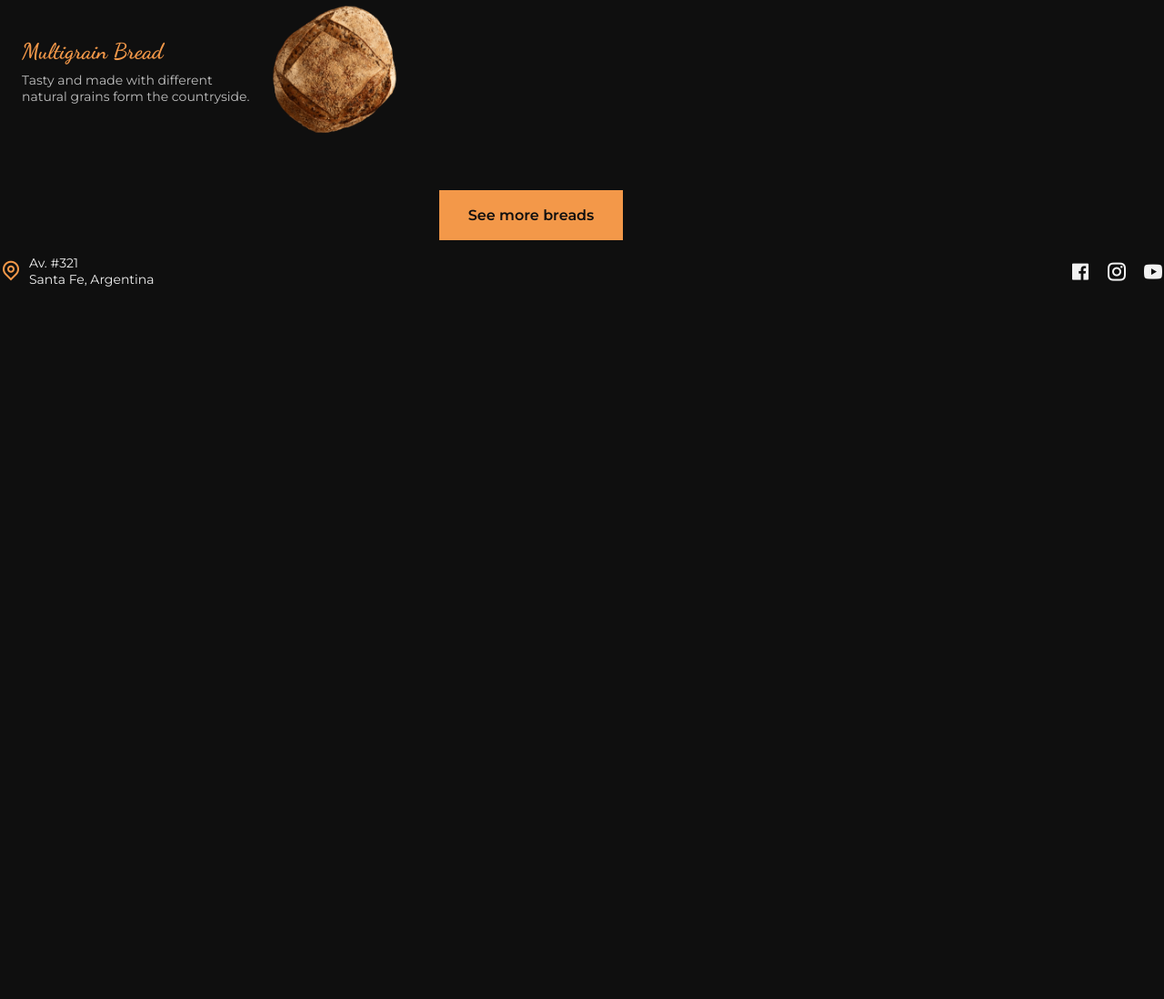
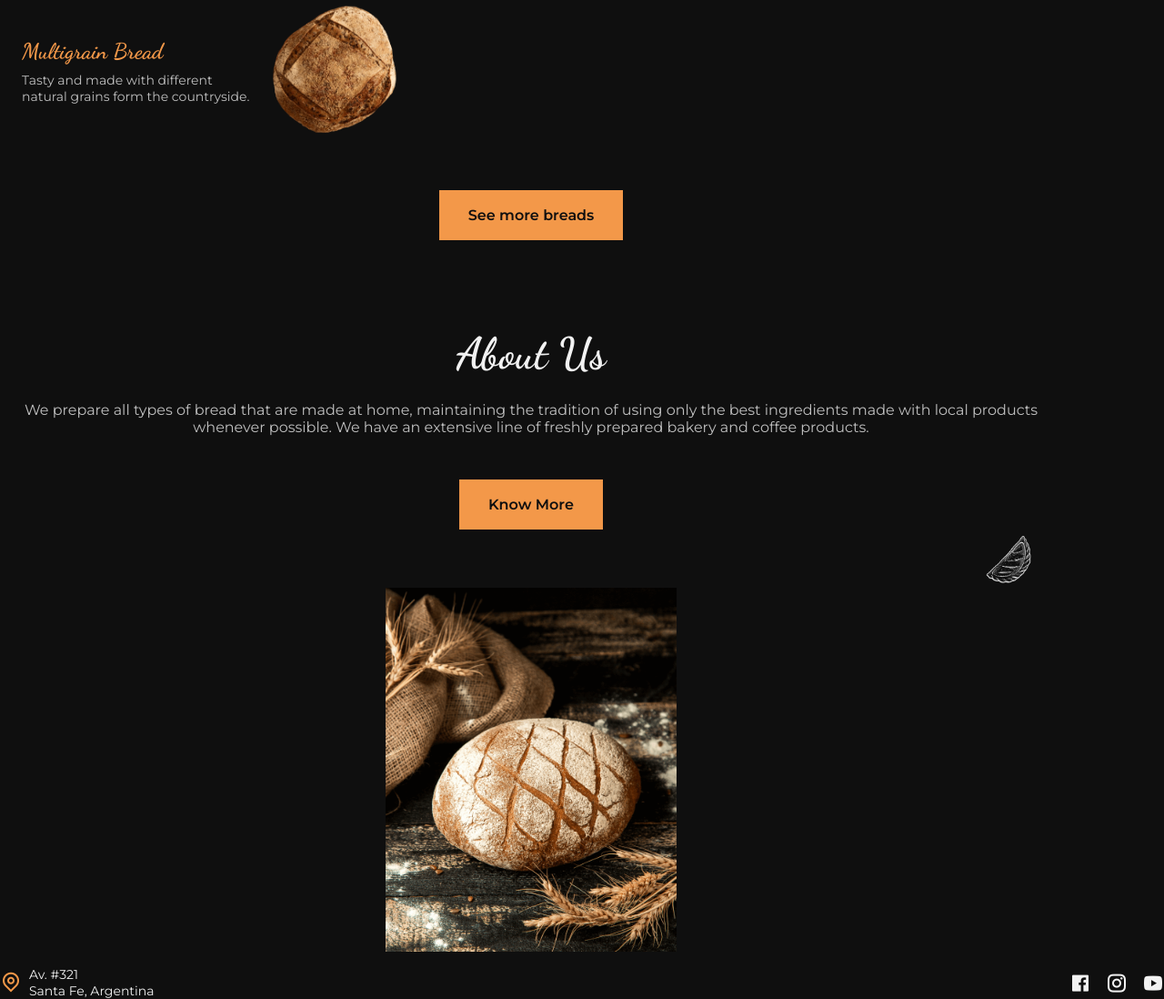
Before and after one commit to anaclara-95/bakery-website, a plain HTML site: page index.html in a window 1280 px wide. Shown: the part 1357-2455 px from the top of the page at 91% size. Before the commit the page ends 1673 px from the top, so only its background shows below. Drawn offline with nearby package versions, Linux system fonts and the light colour scheme.

Commit message:
seccion about

```diff
--- a/css/styles.css
+++ b/css/styles.css
@@ -164,7 +164,7 @@ img {
   cursor:pointer;
 }
 
-/* Navigation for mobile devices */
+/*********** Navigation for mobile devices ***********/
 
 @media screen and (max-width: 1150px) {
   .nav__menu {
@@ -221,13 +221,13 @@ img {
   left: 6rem;
 }
 
-/*show menu style*/
+/*********** show menu style ***********/
 
 .show-menu{
   right: 0;
 }
 
-/* Add blur header */
+/************ Add blur header ********/
 .blur-header::after{
   content:'';
   position: absolute;
@@ -243,7 +243,7 @@ img {
 
 
 
-/* Home */
+/************ Home *************/
 
 .home {
   position: relative;
@@ -344,7 +344,7 @@ img {
   color: var(--first-color);
 }
 
-/* Button */
+/*********** Button ***********/
 
 .button {
   display: inline-flex;
@@ -361,7 +361,7 @@ img {
 
 }
 
-/* New */
+/************ New **************/
 .new__container {
   padding-top: 1.5rem;
   row-gap: 3.5rem;
@@ -403,3 +403,34 @@ img {
   justify-self: center;
 
 }
+
+
+/******* ABOUT ********/
+
+.about__container {
+  row-gap: 4rem;
+}
+
+.about__data {
+  position: relative;
+  text-align: center;
+
+}
+
+.about__description {
+  margin-bottom: 3rem;
+
+}
+
+.about__bread {
+  width: 60px;
+  position: absolute;
+  bottom: 1ren;
+  right: 0;
+}
+
+.about__img {
+  width: 320px;
+  justify-self: center;
+
+}
--- a/index.html
+++ b/index.html
@@ -105,7 +105,7 @@
               <div class="new__data">
                 <h2 class="new__title">Rye Bread</h2>
                 <p class="new__description">
-                  Baked with healthy, gluten-free <br>
+                  Baked with healthy, gluten-free <br />
                   sourdough for good nutrition.
                 </p>
               </div>
@@ -116,7 +116,7 @@
               <div class="new__data">
                 <h2 class="new__title">Whole Grain Bread</h2>
                 <p class="new__description">
-                  Crispy and homemade prepared <br>
+                  Crispy and homemade prepared <br />
                   from organic yeast-free flour.
                 </p>
               </div>
@@ -127,9 +127,8 @@
               <div class="new__data">
                 <h2 class="new__title">Multigrain Bread</h2>
                 <p class="new__description">
-                  Tasty and made with different <br>
-                  natural grains form the
-                  countryside.
+                  Tasty and made with different <br />
+                  natural grains form the countryside.
                 </p>
               </div>
               <img src="/assets/new-bread-3.png" alt="image" class="new__img" />
@@ -140,9 +139,24 @@
         </div>
       </section>
 
+      <!--ABOUT-->
 
-
-
+      <section class="about section" id="about">
+        <div class="about__container container grid">
+          <div class="about__data">
+            <h2 class="section__title">About Us</h2>
+            <p class="about__description">
+              We prepare all types of bread that are made at home, maintaining
+              the tradition of using only the best ingredients made with local
+              products whenever possible. We have an extensive line of freshly
+              prepared bakery and coffee products.
+            </p>
+            <a href="#" class="button">Know More</a>
+            <img src="/assets/bread-2.png" alt="image" class="about__bread">
+          </div>
+          <img src="assets/about-bread.png" alt="" class="about__img">
+        </div>
+      </section>
 
       <footer class="home__footer">
         <div class="home__location">
```
